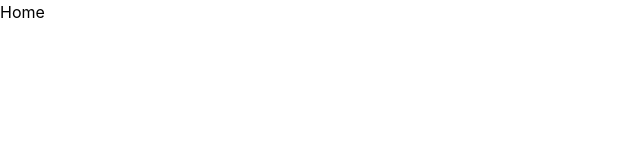
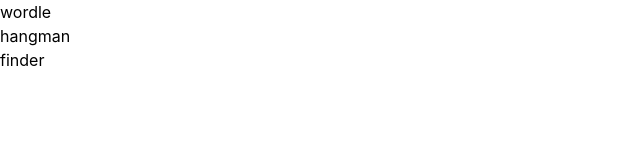
Before and after one commit to faridgasimov95/small-games, a React (Vite) app in the folder frontend/: page / in a window 1280 px wide. Shown: the top 160 px of the page, without its empty margins (0-640 px from the left). Built offline with nearby package versions, Linux system fonts and the light colour scheme.

Commit message:
feat: home page, games list, routing and difficulty modal

```diff
--- /dev/null
+++ b/frontend/src/components/DifficultyModal.tsx
@@ -0,0 +1,25 @@
+import type { Difficulty } from "@/types/game";
+
+export default function DifficultyModal({
+  difficulties,
+  setDifficulty,
+  isOpen,
+  onClose,
+}: {
+  difficulties: Difficulty[];
+  setDifficulty: (difficulty: Difficulty) => void;
+  isOpen: boolean;
+  onClose: () => void;
+}) {
+  return (
+    <dialog open={isOpen} onClose={onClose}>
+      <ul>
+        {difficulties.map((d: Difficulty) => (
+          <li key={d}>
+            <button onClick={() => setDifficulty(d)}>{d}</button>
+          </li>
+        ))}
+      </ul>
+    </dialog>
+  );
+}
--- /dev/null
+++ b/frontend/src/games/gamesList.ts
@@ -0,0 +1,21 @@
+import type { Game } from "@/types/game";
+
+const games: Game[] = [
+  {
+    id: "01",
+    name: "wordle",
+    difficulties: ["easy", "medium", "hard"],
+  },
+  {
+    id: "02",
+    name: "hangman",
+    difficulties: ["easy", "medium", "hard"],
+  },
+  {
+    id: "03",
+    name: "finder",
+    difficulties: ["easy", "medium", "hard"],
+  },
+];
+
+export default games;
--- /dev/null
+++ b/frontend/src/pages/Home.tsx
@@ -0,0 +1,39 @@
+import DifficultyModal from "@/components/DifficultyModal";
+import games from "@/games/gamesList";
+import type { Difficulty, Game } from "@/types/game";
+import { useState } from "react";
+import { useNavigate } from "react-router-dom";
+
+export default function HomePage() {
+  const [selectedGame, setSelectedGame] = useState<Game | null>(null);
+  const [modalIsOpen, setModalIsOpen] = useState(false);
+  const navigate = useNavigate();
+
+  function handleSelectGame(game: Game) {
+    setSelectedGame(game);
+    setModalIsOpen(true);
+  }
+
+  function handleSelectDifficulty(difficulty: Difficulty) {
+    navigate(`/${selectedGame?.name}/${difficulty}`);
+    setModalIsOpen(false);
+  }
+
+  return (
+    <div>
+      <DifficultyModal
+        difficulties={selectedGame?.difficulties ?? []}
+        setDifficulty={handleSelectDifficulty}
+        isOpen={modalIsOpen}
+        onClose={() => setModalIsOpen(false)}
+      ></DifficultyModal>
+      <ul>
+        {games.map((game) => (
+          <li key={game.id}>
+            <button onClick={() => handleSelectGame(game)}>{game.name}</button>
+          </li>
+        ))}
+      </ul>
+    </div>
+  );
+}
--- /dev/null
+++ b/frontend/src/types/game.ts
@@ -0,0 +1,7 @@
+export type Difficulty = "easy" | "medium" | "hard";
+
+export type Game = {
+  id: string;
+  name: string;
+  difficulties: Difficulty[];
+};
```
Also changed, not shown: frontend/src/App.tsx (+11 -2 lines).
